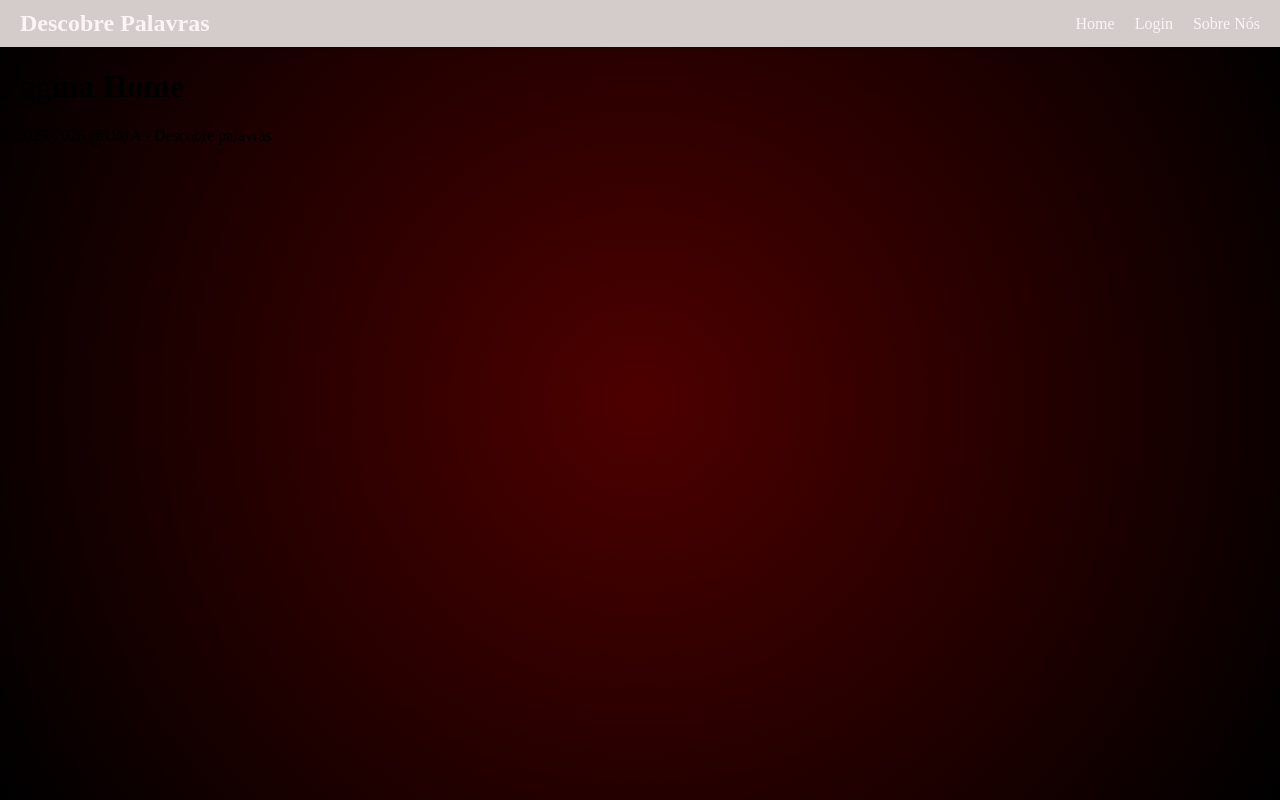
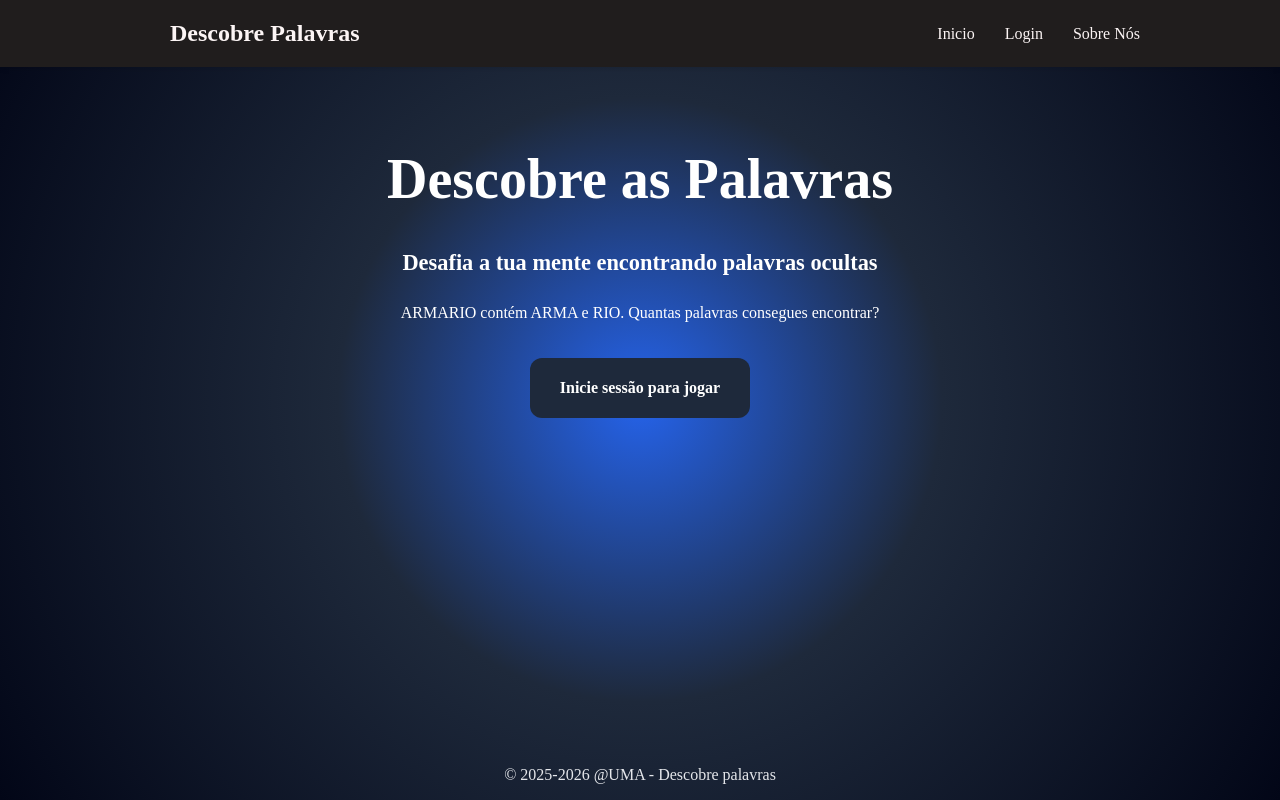
Before and after one commit to ApoloTW/DBW-2026-G19-Descobre-Palavras, a React (Vite) app: page / in a window 1280 px wide. Built offline with nearby package versions, Linux system fonts and the light colour scheme; the HTML template or start-up script is replaced by a standard one.

Commit message:
Continuação do site "Home". Implementado os estilos a seguir durante todo o projeto.

```diff
--- a/src/App.jsx
+++ b/src/App.jsx
@@ -12,11 +12,13 @@ function App() {
     <BrowserRouter>
 
       <Navbar />
+      <main className="content">
+        <Routes>
+          <Route path="/" element={<Home />} />
+          <Route path="/about" element={<About />} />
+        </Routes>
+      </main>
 
-      <Routes>
-        <Route path="/" element={<Home />} />
-        <Route path="/about" element={<About />} />
-      </Routes>
 
       <Footer />
 
--- a/src/components/Footer.jsx
+++ b/src/components/Footer.jsx
@@ -1,6 +1,8 @@
+import "../styles/footer.css"
+
 function Footer() {
   return (
-    <footer>
+    <footer className ="footer">
       <p>© 2025-2026 @UMA - Descobre palavras</p>
     </footer>
   )
--- a/src/components/Navbar.jsx
+++ b/src/components/Navbar.jsx
@@ -7,7 +7,7 @@ function Navbar() {
         Descobre Palavras
       </div>
       <div className="links">
-        <Link to="/">Home</Link>
+        <Link to="/">Inicio</Link>
         <Link to="/login">Login</Link>
         <Link to="/about">Sobre Nós</Link>
       </div>
--- a/src/pages/Home.jsx
+++ b/src/pages/Home.jsx
@@ -1,5 +1,49 @@
+import '../styles/home.css'
+import { Link } from "react-router-dom"
+
+function Titulo() {
+  return (
+    <div className="titulo">
+       <h1>Descobre as Palavras</h1>
+    </div>
+  )
+}
+
+function TextoASeguir() {
+  return (
+    <div className="titulo">
+       <h2>Desafia a tua mente encontrando palavras ocultas</h2>
+    </div>
+  )
+}
+
+function Explicacao() {
+  return (
+    <div className="titulo">
+       <p>ARMARIO contém ARMA e RIO. Quantas palavras consegues encontrar?</p>
+    </div>
+  )
+}
+
+function ButtonJogar() {
+  return (
+    <div className="texto">
+      <Link to="/" className="caja">
+        <p>Inicie sessão para jogar</p>
+      </Link>
+    </div>
+  )
+}
+
 function Home() {
-  return <h1>Pagina Home</h1>
+  return (
+    <div>
+      <Titulo />
+      <TextoASeguir />
+      <Explicacao />
+      <ButtonJogar />
+    </div>
+  )
 }
 
 export default Home
--- a/src/styles/footer.css
+++ b/src/styles/footer.css
@@ -0,0 +1,10 @@
+.footer {
+    display: flex;
+    justify-content: center;
+    align-items: center;
+    width: 100%;
+}
+
+.footer p {
+    text-align: center;
+}
--- a/src/styles/global.css
+++ b/src/styles/global.css
@@ -1,6 +1,26 @@
+html, body, #root {
+  height: 100%;
+  margin: 0;
+}
+
 body {
+  display: flex;
+  flex-direction: column;
+
   margin: 0;
   min-height: 100vh;
   background-attachment: fixed;
-  background: radial-gradient(circle, #4e0000, black);
+  /*background: radial-gradient(circle at center, #1e3a8a 0%, #0f172a 40%, #020617 100%); */
+  background: radial-gradient(circle at center, #2563eb 0%, #1e293b 40%, #020617 100%);
+  color: #e5e7eb;
 }
+
+#root {
+  display: flex;
+  flex-direction: column;
+  min-height: 100%;
+}
+
+.content {
+  flex: 1;
+}
--- /dev/null
+++ b/src/styles/home.css
@@ -0,0 +1,46 @@
+.titulo {
+    display: flex;
+    justify-content: center;
+    align-items: center;
+    width: 100%;
+}
+
+.titulo h1 {
+    margin-top: 80px;
+    font-size: 3.5rem;
+    color:white;
+}
+
+.titulo h2 {
+    margin-top: 1px;
+    font-size: 1.4rem;
+    color:white;
+}
+
+.titulo p {
+    margin-top: 10px;
+    font-size: 1rem;
+    color:white;
+}
+
+.texto {
+  display: flex;
+  justify-content: center;
+  margin-top: 20px;
+}
+
+.caja {
+  background-color: #1e293b;
+  color: white;
+  padding: 5px 30px;
+  border-radius: 12px;
+  text-decoration: none; /* quita el subrayado del link */
+  font-weight: bold;
+  transition: 0.3s;
+}
+
+.caja:hover {
+    color: black;
+  background-color: white;
+  transform: scale(1.05);
+}
--- a/src/styles/navbar.css
+++ b/src/styles/navbar.css
@@ -2,7 +2,7 @@
   display: flex;
   justify-content: space-between; /* logo izquierda, links derecha */
   align-items: center;
-  padding: 10px 20px;
+  padding: 20px 20px;
   box-shadow: 0 2px 5px rgba(0,0,0,0.1);
 }
 
@@ -10,14 +10,18 @@
   font-size: 1.5rem;
   font-weight: bold;
   color:#fcf5f5;
+  margin-left: 150px;
 }
 
 .logo:hover {
-    color:#ffffff;
+    color: #2563eb;
+}
+.links {
+  margin-right: 120px;
 }
 
 .links a {
-  margin-left: 20px;
+  margin-left: 30px;
   text-decoration: none;
   color:#fcf5f5;
   font-weight: 500;
@@ -25,10 +29,9 @@
 }
 
 .links a:hover {
-  color: #ffffff;
-  font-size: 1.8rem;
+  color: #2563eb;
 }
 
 nav {
-    background-color: #d4cbcb;
+    background-color: #201d1d;
 }
```
